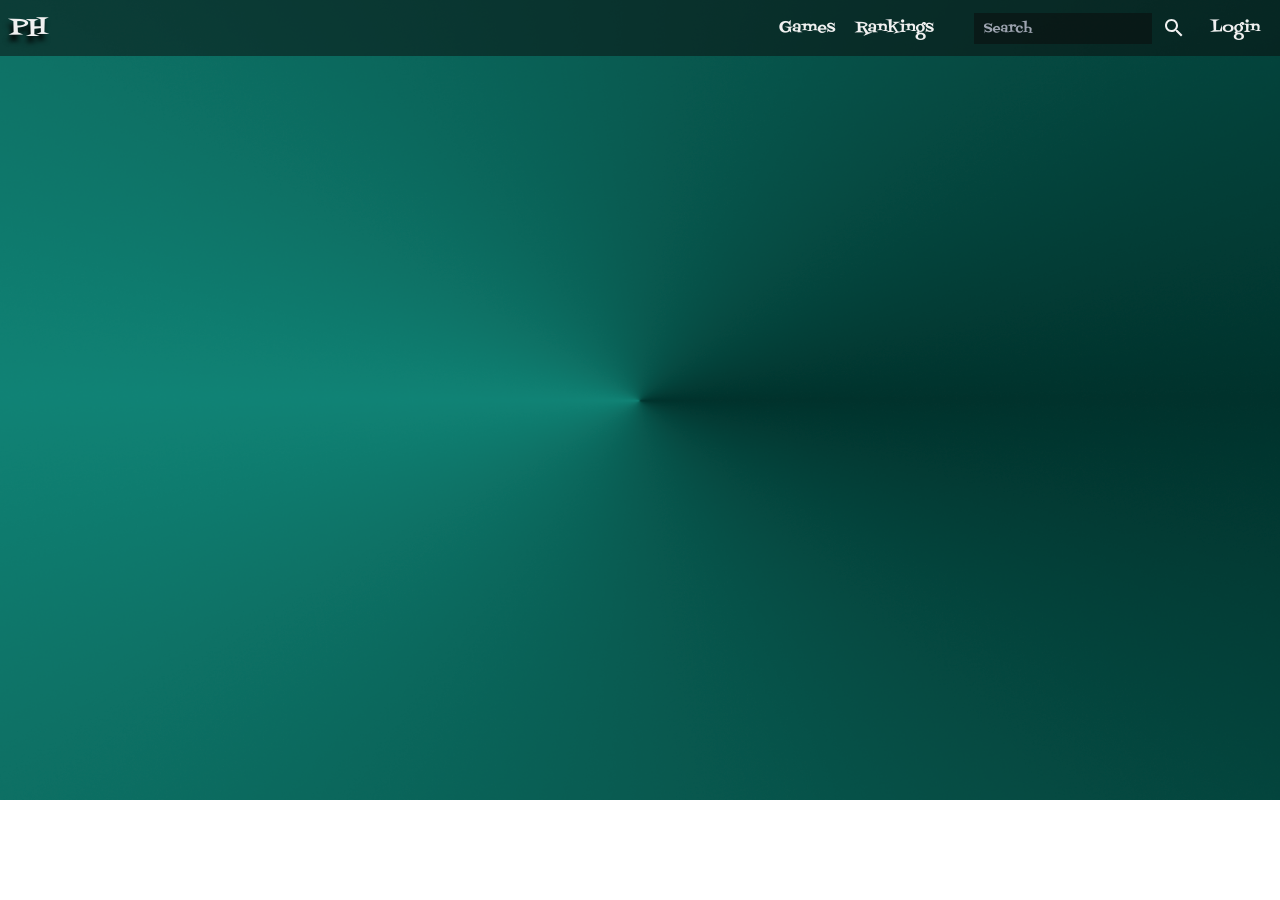
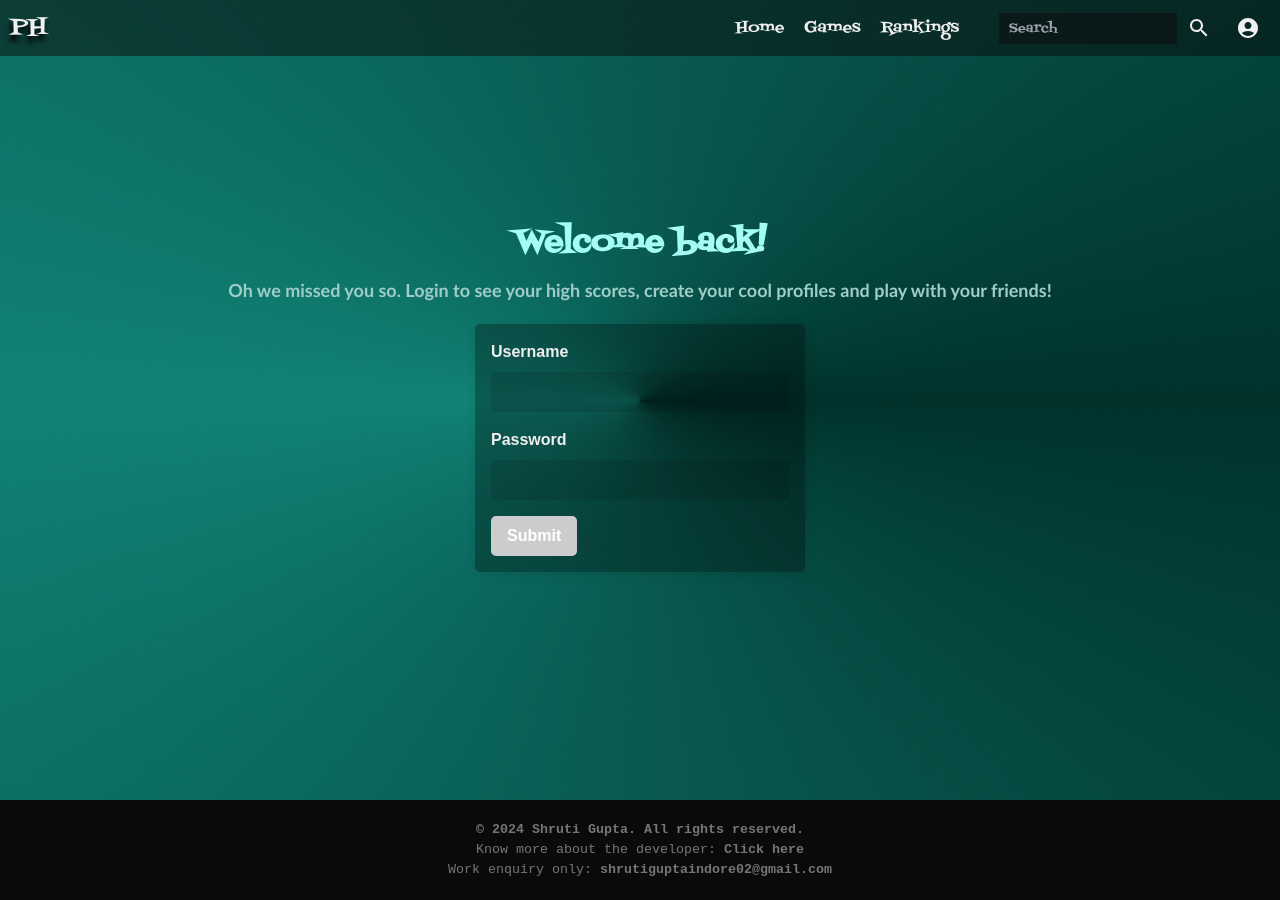
Before and after one commit to shrutigupta02/PlayHive, a React (Vite) app in the folder frontend/: page /login in a window 1280 px wide. Before the commit the page ends 800 px from the top, so only its background shows below. Built offline with nearby package versions, Linux system fonts and the light colour scheme.

Commit message:
Frontend advancements

```diff
--- a/frontend/package.json
+++ b/frontend/package.json
@@ -14,9 +14,11 @@
     "@emotion/styled": "^11.11.5",
     "@mui/icons-material": "^5.16.4",
     "@mui/material": "^5.16.4",
+    "formik": "^2.4.6",
     "react": "^18.3.1",
     "react-dom": "^18.3.1",
-    "react-router-dom": "^6.25.1"
+    "react-router-dom": "^6.25.1",
+    "yup": "^1.4.0"
   },
   "devDependencies": {
     "@types/react": "^18.3.3",
--- a/frontend/src/components/Navbar.jsx
+++ b/frontend/src/components/Navbar.jsx
@@ -1,28 +1,51 @@
 import SearchBar from "./SearchBar"
+import {useNavigate} from 'react-router-dom';
+import AccountCircleIcon from '@mui/icons-material/AccountCircle';
 
 export default function NavBar(){
+    const navigate = useNavigate();
     const buttons = [
+        {name: 'Home', route: '/'},
         {name: 'Games', route: '/play'},
         {name: 'Rankings', route: '/rankings'},
-    ]
+    ];
+
+    let isLoggedIn = true;
+
+    const handleRouting = (route)=>{
+        navigate(route);
+    }
 
 
     return(
         <div className="navbar">
             <div className="logo">
-                <h1>PH</h1>
+                <h1 onClick={()=>handleRouting('/')}
+                >PH</h1>
             </div>
 
             <div className="right">
                 <div className="buttons">
                     {buttons.map((button)=>(
-                        <h2>{button.name}</h2>
+                        <h2 onClick={()=>handleRouting(button.route)}
+                        >{button.name}</h2>
                     ))}
                 </div>
                 <SearchBar/>
-                <div className="login">
-                    <h2>Login</h2>
-                </div>
+
+                {isLoggedIn?
+                <div className="profile">
+                <AccountCircleIcon onClick={()=>handleRouting('/profile')} />
+            </div>
+            :
+            <div className="login">
+            <h2 onClick={()=>handleRouting('/login')}
+            >Login</h2>
+        </div>
+            }
+
+
+
             </div>
 
 
--- a/frontend/src/index.css
+++ b/frontend/src/index.css
@@ -43,7 +43,7 @@ body {
   left: 0;
   width:100% ;
   padding: 10px;
-
+  z-index: 1;
   color: rgb(240, 240, 240);
   background-color: rgba(10, 10, 10, 0.5);
 }
@@ -93,9 +93,20 @@ body {
   font-size: smaller;
   background-color: rgba(10, 10, 10);
   color: rgb(119, 118, 118);
+  cursor:default;
 
 }
 
 .footer a, p{
   font-weight: 600;
+
 }
+
+a{
+  cursor: pointer;
+}
+
+.footer a:hover {
+  text-decoration: underline;
+  color: rgb(173, 173, 173);
+}
--- a/frontend/src/pages/Games.jsx
+++ b/frontend/src/pages/Games.jsx
@@ -6,7 +6,7 @@ export default function Games(){
     return(
         <div>
             <NavBar/>
-            <Background title="Discover games"/>
+            <Background />
             <Footer/>
         </div>
     )
--- a/frontend/src/pages/Login.jsx
+++ b/frontend/src/pages/Login.jsx
@@ -1,11 +1,64 @@
 import Background from "../components/Background";
 import NavBar from "../components/Navbar";
+import Footer from "../components/Footer";
+import { Formik, Form, Field, ErrorMessage } from 'formik';
+import * as Yup from 'yup';
+import './login.css';
 
 export default function Login(){
+    const initialValues = {
+        username: '',
+        password: '',
+      };
+
+      const validationSchema = Yup.object({
+        username: Yup.string().required('Username is required'),
+        password: Yup.string()
+          .required('Password is required')
+          .min(6, 'Password must be at least 6 characters'),
+      });
+
+      const onSubmit = (values) => {
+        console.log('Form data', values);
+      };
+
     return(
         <div>
             <NavBar/>
+
+
+            <div className="formContainer">
+                <h1>Welcome back!</h1>
+                <h2>Oh we missed you so. Login to see your high scores, create your cool profiles and play with your friends!</h2>
+
+            <Formik
+            initialValues={initialValues}
+            validationSchema={validationSchema}
+            onSubmit={onSubmit}
+            >
+            {({ isValid, dirty }) => (
+                <Form className="form">
+                <div className="form-control">
+                    <label htmlFor="username">Username</label>
+                    <Field type="text" id="username" name="username" />
+                    <ErrorMessage name="username" component="div" className="error" />
+                </div>
+
+                <div className="form-control">
+                    <label htmlFor="password">Password</label>
+                    <Field type="password" id="password" name="password" />
+                    <ErrorMessage name="password" component="div" className="error" />
+                </div>
+
+                <button type="submit" disabled={!(isValid && dirty)}>
+                    Submit
+                </button>
+                </Form>
+            )}
+            </Formik>
+            </div>
             <Background/>
+            <Footer/>
         </div>
     )
 }
--- a/frontend/src/pages/Rankings.jsx
+++ b/frontend/src/pages/Rankings.jsx
@@ -6,7 +6,7 @@ export default function Rankings(){
     return(
         <div>
             <NavBar/>
-            <Background title='Top scorers!'/>
+            <Background />
             <Footer/>
         </div>
     )
--- /dev/null
+++ b/frontend/src/pages/login.css
@@ -0,0 +1,78 @@
+.formContainer{
+    position: absolute;
+    display: flex;
+    flex-direction: column;
+    justify-content: center;
+    align-items: center;
+    width: 100%;
+    height: 100%;
+    color: rgb(240,240,240);
+    font-family:Arial, Helvetica, sans-serif;
+    font-weight: 600;
+}
+
+.formContainer h1{
+  font-family: CustomFont;
+  color: #A4FFF4;
+  font-size: xx-large;
+  margin-bottom: 10px;
+  margin-left: 5px;
+  margin-right: 5px;
+}
+
+.formContainer h2{
+  font-family:'Gill Sans', 'Gill Sans MT', Calibri, 'Trebuchet MS', sans-serif;
+  color: #a0cdc8;
+  font-size: large;
+  margin-bottom: 10px;
+  margin-left: 5px;
+  margin-right: 5px;
+
+}
+
+
+.form {
+    margin: 10px;
+    width: 330px;
+    padding: 1rem;
+    background-color: rgba(0, 0, 0, 0.3);
+    border-radius: 5px;
+    box-shadow: 2px 2px 12px rgba(0, 0, 0, 0.1);
+  }
+
+  .form-control {
+    margin-bottom: 1rem;
+  }
+
+  .form-control label {
+    display: block;
+    margin-bottom: 0.5rem;
+  }
+
+  .form-control input {
+    width: 100%;
+    padding: 0.5rem;
+    font-size: 1rem;
+    background-color: rgba(0, 0, 0, 0.1);
+    color: #ccc;
+  }
+
+  .error {
+    color: red;
+    font-size: 0.875rem;
+  }
+
+  button {
+    padding: 0.5rem 1rem;
+    font-size: 1rem;
+    color: white;
+    background-color: #007bff;
+    border: none;
+    border-radius: 5px;
+    cursor: pointer;
+  }
+
+  button:disabled {
+    background-color: #ccc;
+    cursor: not-allowed;
+  }
```
Also changed, not shown: 1 other file (tests, documents, lock files or other folders).
